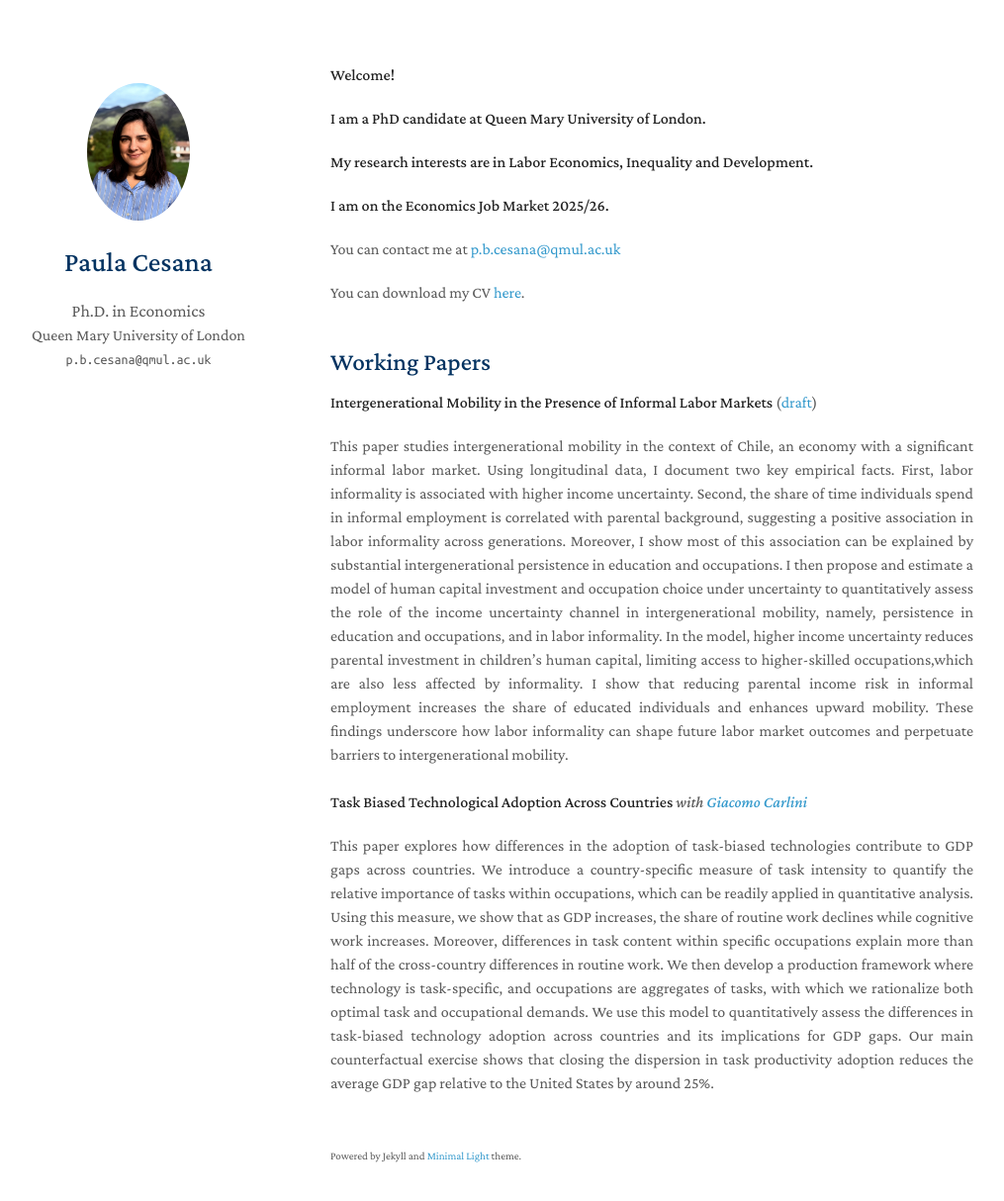
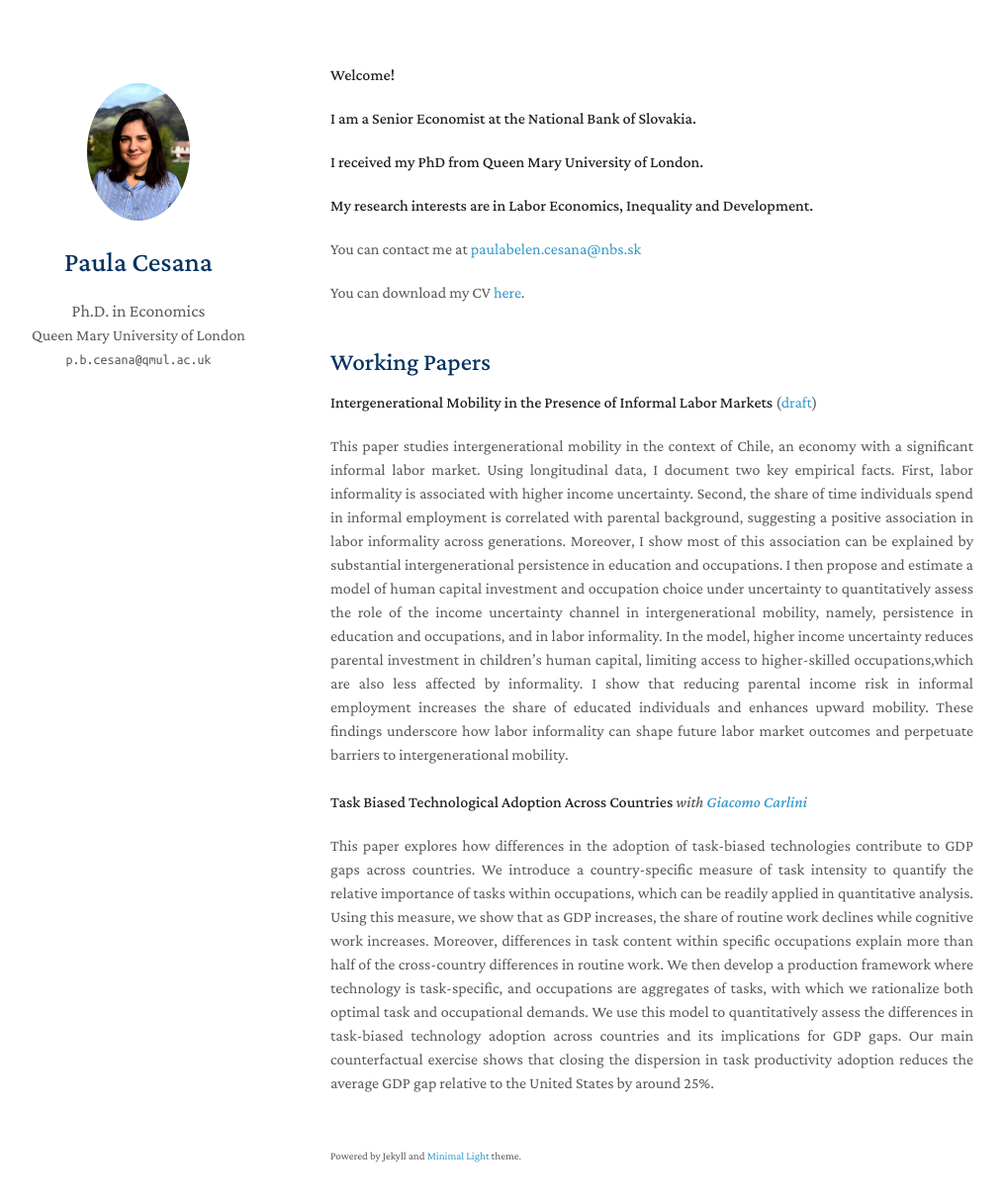
Before and after one commit to paulacesana/paulacesana.github.io, a Jekyll site: the page built from index.md, in a window 1280 px wide and 1249 px high. Shown: the top 1214 px of the window at 99% size, without its empty margins (136-1151 px from the left). Built offline with Jekyll 4.4.1, drawn with Linux system fonts in a browser that asks for light colours; a style sheet for code colours, icons or effects is not loaded.

Commit message:
Update index.md

```diff
--- a/index.md
+++ b/index.md
@@ -3,13 +3,13 @@ layout: homepage
 ---
  **Welcome!**
 
- **I am a PhD candidate at Queen Mary University of London.**
+ **I am a Senior Economist at the National Bank of Slovakia.**
+
+ **I received my PhD from Queen Mary University of London.**
 
  **My research interests are in Labor Economics, Inequality and Development.**
 
- **I am on the Economics Job Market 2025/26.**
-
- You can contact me at [p.b.cesana@qmul.ac.uk](mailto:p.b.cesana@qmul.ac.uk)
+ You can contact me at [paulabelen.cesana@nbs.sk](mailto:paulabelen.cesana@nbs.sk)
 
  You can download my CV [here](https://paulacesana.github.io/assets/files/pcesana_cv.pdf). <br><br>
 
```
